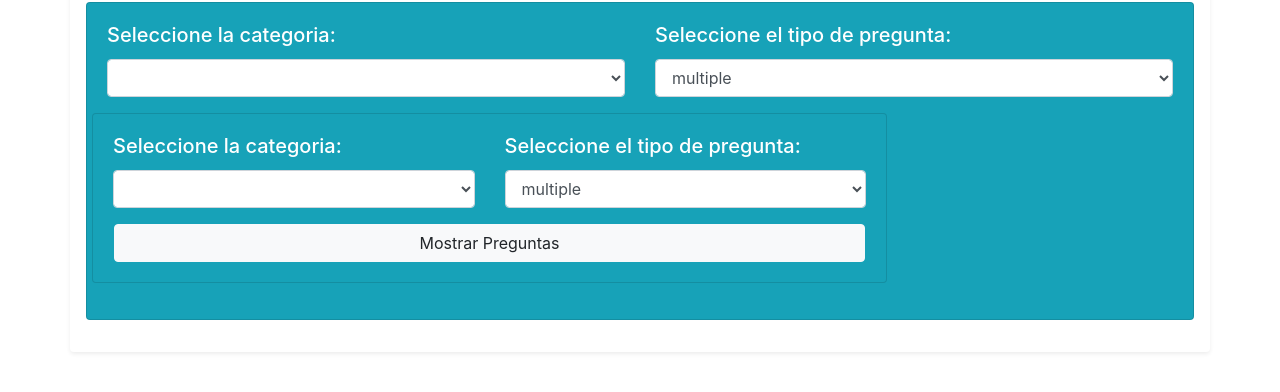
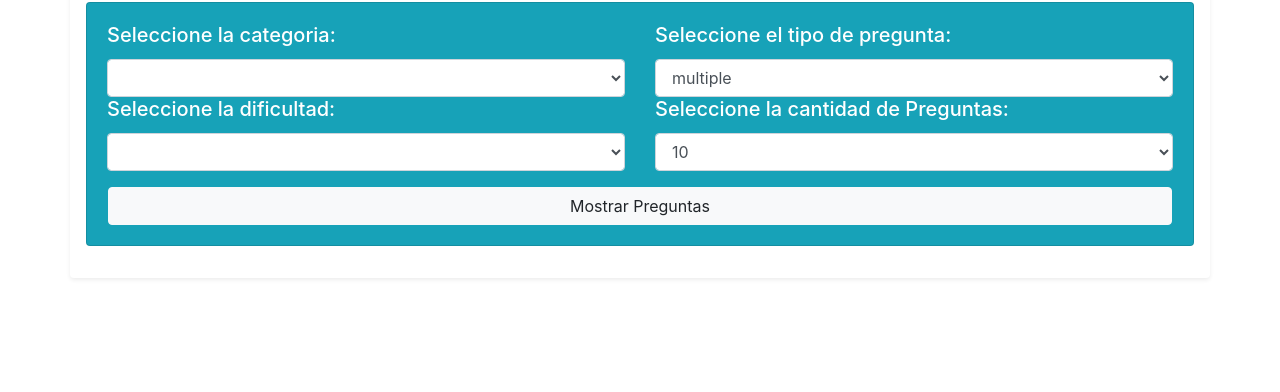
Before and after one commit to miloazul10/triviaAPI, a plain HTML site: page index.html in a window 1280 px wide. Shown: the part 869-1261 px from the top of the page. After the commit the page ends 1195 px from the top, so only its background shows below. Drawn offline with nearby package versions, Linux system fonts and the light colour scheme.

Commit message:
cambios de diseño 2

```diff
--- a/index.html
+++ b/index.html
@@ -4,6 +4,10 @@
   <meta charset="UTF-8">
   <meta name="viewport" content="width=device-width, initial-scale=1.0">
   <title>Trivia API</title>
+  <link
+      rel="shortcut icon"
+      href="https://lh3.googleusercontent.com/proxy/KPMFKyKDkvuZp9sbd6xlRDzxUCW058_CMoxXmJdmYsZ3n9I8HedQj3vfG0AcQLGqY-dEiWwP2s6wPqS38LuuPzVfewR7rlLois4Kh62Zec4P5MRKPQNBBbNjS-IpeSQpp59haCpjmg"
+    />
   <link rel="stylesheet" href="./css/styles.css">
   <link rel="stylesheet" href="https://stackpath.bootstrapcdn.com/bootstrap/4.3.1/css/bootstrap.min.css">
 </head>
@@ -17,7 +21,7 @@
       />
     </div>
 
-    <!-- Categorias -->
+    <!-- Formulario de preguntas -->
     <form id="form-type-question">
       <div class="card mb-3 mt-3 bg-info text-white">
         <div class="card-body row">
@@ -25,7 +29,7 @@
             <h5 class="card-title">Seleccione la categoria:</h5>
             <select class="form-control" id="trivia-categories"></select>
           </div>
-          <!-- Preguntas -->
+
           <div class="col-md-6">
             <h5 class="card-title">Seleccione el tipo de pregunta:</h5>
             <select class="form-control" id="t-type">
@@ -33,28 +37,24 @@
               <option value="boolean">True / False</option>
             </select>
           </div>
-          <div class="card mb-3 mt-3 bg-info text-white">
-            <div class="card-body row">
+
               <div class="col-md-6">
-                <h5 class="card-title">Seleccione la categoria:</h5>
-                <select class="form-control" id="trivia-categories"></select>
+                <h5 class="card-title">Seleccione la dificultad:</h5>
+                <select class="form-control" id="trivia-dificultad"></select>
               </div>
-              <!-- Preguntas -->
+
               <div class="col-md-6">
-                <h5 class="card-title">Seleccione el tipo de pregunta:</h5>
-                <select class="form-control" id="t-type">
-                  <option value="multiple">multiple</option>
-                  <option value="boolean">True / False</option>
+                <h5 class="card-title">Seleccione la cantidad de Preguntas:</h5>
+                <select class="form-control" id="c-type">
+                  <option value="one">10</option>
+                  <option value="two">20</option>
+                  <option value="two">30</option>
                 </select>
               </div>
-          <button
-            type="submit"
-            id="boton1"
-            class="mt-3 mx-3 btn btn btn-light btn-block"
-          >
+          <button type="submit" id="boton1"class="mt-3 mx-3 btn btn btn-light btn-block">
             Mostrar Preguntas
           </button>
-        </div>
+
       </div>
     </form>
     <!-- Preguntas y Respuestas -->
```
